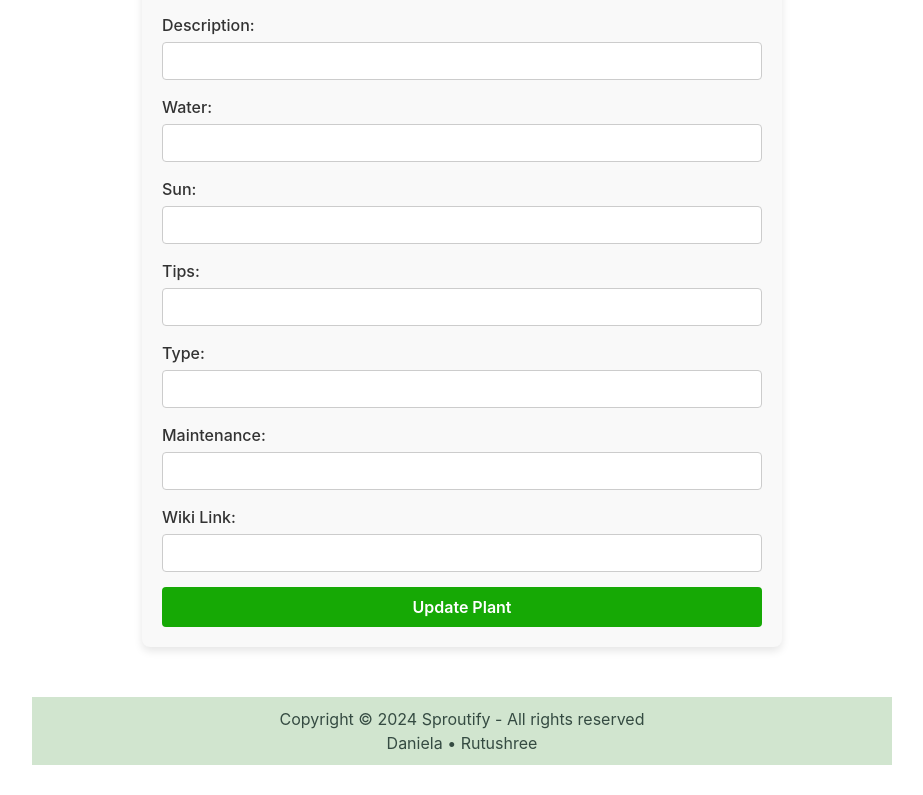
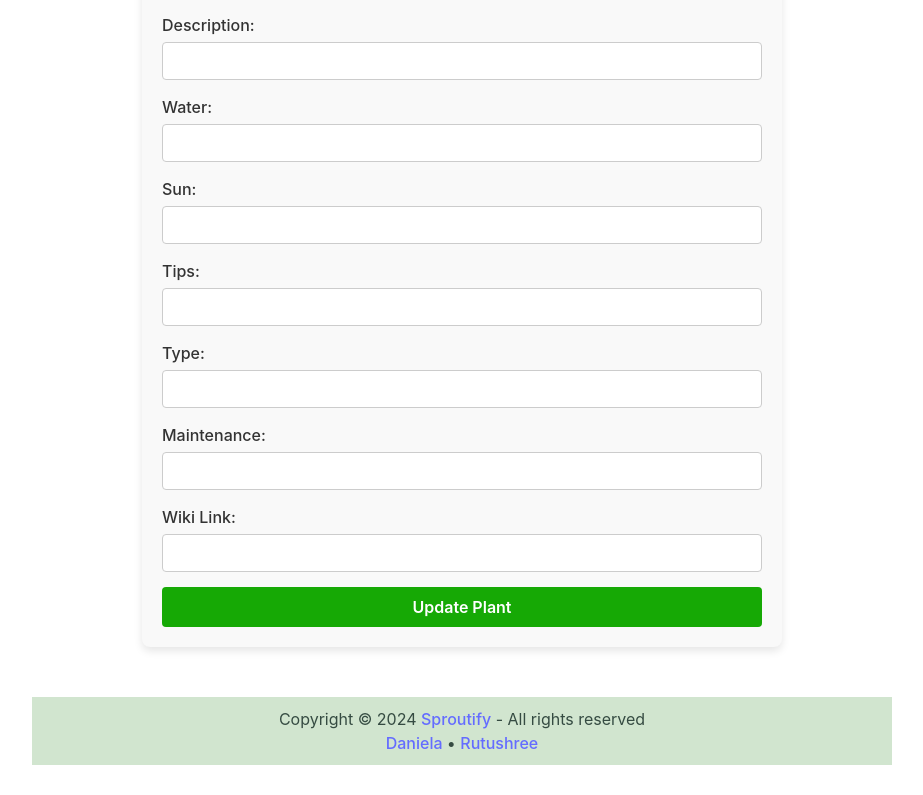
Before and after one commit to sproutify-plant-library/sproutify, a React (Vite) app: page /plant/edit/1 in a window 1280 px wide. Shown: the part 676-1471 px from the top of the page, without its empty margins (178-1101 px from the left). Built offline with nearby package versions, Linux system fonts and the light colour scheme; no server answers.

Commit message:
add repo link to footer

```diff
--- a/src/components/Footer.jsx
+++ b/src/components/Footer.jsx
@@ -1,3 +1,4 @@
+import { Link } from "react-router-dom";
 
 
 function Footer() {
@@ -5,8 +6,8 @@ function Footer() {
 
     return (
       <footer className="footer">
-      <p>Copyright © 2024 Sproutify - All rights reserved</p>
-      <p>Daniela  •  Rutushree</p>
+      <p>Copyright © 2024 <Link to="https://github.com/sproutify-plant-library">Sproutify</Link> - All rights reserved</p>
+      <p> <Link to="https://github.com/daniela-vp">Daniela </Link>  •  <Link to="https://github.com/RutuPalwekar"> Rutushree </Link></p>
     </footer>
   );
 }
```
